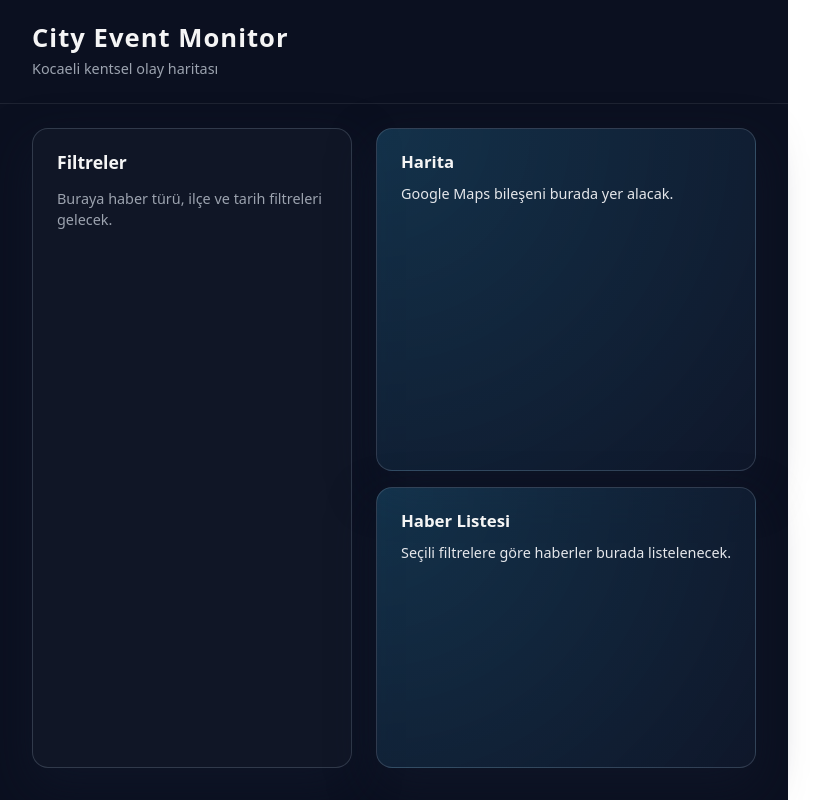
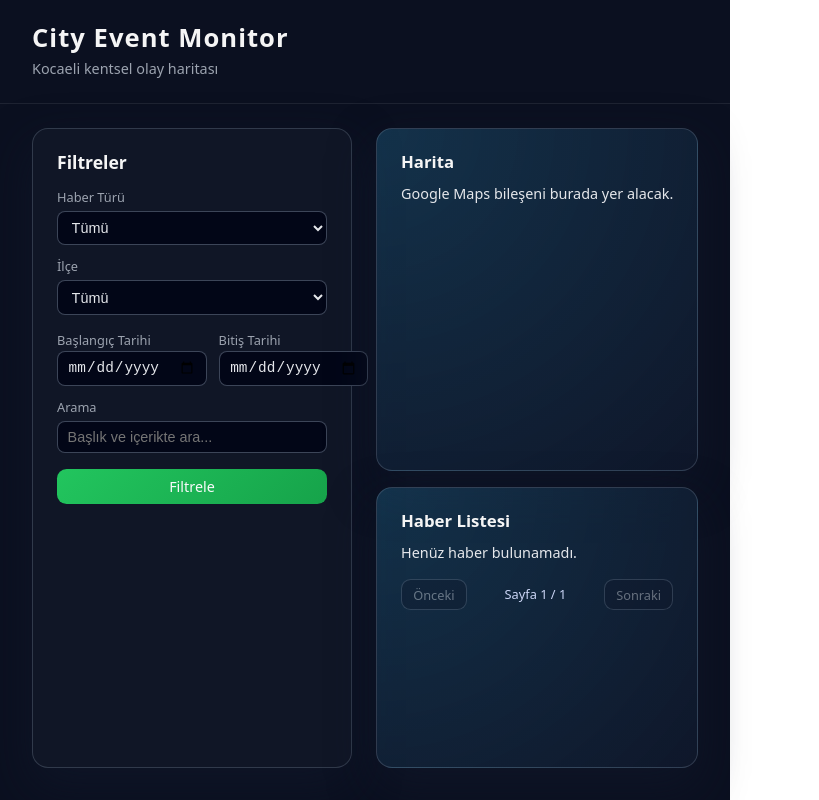
Before and after one commit to Prolab-Project/CityEventMonitor, a React app in the folder frontend/: page / in a window 1280 px wide. Shown: the whole page, without its empty margins (0-819 px from the left). Built offline with nearby package versions, Linux system fonts and the light colour scheme; the HTML template or start-up script is replaced by a standard one.

Commit message:
feat(frontend): add filter panel and news list with basic pagination

```diff
--- a/frontend/src/App.css
+++ b/frontend/src/App.css
@@ -47,10 +47,71 @@
   font-size: 1.1rem;
 }
 
-.filters-panel p {
-  margin: 0;
+.filter-panel-inner {
+  display: flex;
+  flex-direction: column;
+  gap: 0.75rem;
+}
+
+.filter-field {
+  display: flex;
+  flex-direction: column;
+  gap: 0.25rem;
+}
+
+.filter-field-row {
+  flex-direction: row;
+  gap: 0.75rem;
+}
+
+.filter-field-row > div {
+  flex: 1;
+}
+
+.filter-field label {
+  font-size: 0.8rem;
+  color: #9ca3af;
+}
+
+.filter-field select,
+.filter-field input[type='date'],
+.filter-field input[type='text'] {
+  background-color: #020617;
+  border-radius: 0.5rem;
+  border: 1px solid rgba(148, 163, 184, 0.4);
+  padding: 0.45rem 0.6rem;
+  color: #e5e7eb;
   font-size: 0.9rem;
-  color: #9ca3af;
+}
+
+.filter-field select:focus,
+.filter-field input:focus {
+  outline: none;
+  border-color: rgba(56, 189, 248, 0.8);
+  box-shadow: 0 0 0 1px rgba(56, 189, 248, 0.5);
+}
+
+.filter-submit {
+  margin-top: 0.25rem;
+  padding: 0.5rem 0.75rem;
+  border-radius: 0.6rem;
+  border: none;
+  background: linear-gradient(135deg, #22c55e, #16a34a);
+  color: #f9fafb;
+  font-size: 0.9rem;
+  font-weight: 500;
+  cursor: pointer;
+  transition: transform 0.08s ease-out, box-shadow 0.08s ease-out, filter 0.08s ease-out;
+}
+
+.filter-submit:hover {
+  filter: brightness(1.08);
+  box-shadow: 0 10px 20px rgba(34, 197, 94, 0.35);
+}
+
+.filter-submit:active {
+  transform: translateY(1px);
+  box-shadow: 0 4px 10px rgba(34, 197, 94, 0.4);
 }
 
 .content-panel {
@@ -83,6 +144,96 @@
   color: #e5e7eb;
 }
 
+.news-list-root {
+  display: flex;
+  flex: 1;
+  flex-direction: column;
+  gap: 0.75rem;
+}
+
+.news-list {
+  list-style: none;
+  margin: 0;
+  padding: 0;
+  flex: 1;
+  overflow-y: auto;
+}
+
+.news-list-item {
+  padding: 0.5rem 0.25rem;
+  border-bottom: 1px solid rgba(148, 163, 184, 0.25);
+}
+
+.news-list-item:last-of-type {
+  border-bottom: none;
+}
+
+.news-list-main {
+  display: flex;
+  flex-direction: column;
+  gap: 0.25rem;
+}
+
+.news-list-title {
+  color: #f97316;
+  font-size: 0.95rem;
+  font-weight: 500;
+  text-decoration: none;
+}
+
+.news-list-title:hover {
+  text-decoration: underline;
+}
+
+.news-list-meta {
+  display: flex;
+  flex-wrap: wrap;
+  gap: 0.4rem;
+  font-size: 0.8rem;
+  color: #cbd5f5;
+}
+
+.news-list-meta span {
+  background-color: rgba(15, 23, 42, 0.7);
+  border-radius: 999px;
+  padding: 0.15rem 0.5rem;
+  border: 1px solid rgba(148, 163, 184, 0.35);
+}
+
+.news-list-empty {
+  margin: 0.25rem 0 0.5rem;
+  font-size: 0.85rem;
+  color: #e5e7eb;
+}
+
+.news-list-pagination {
+  display: flex;
+  align-items: center;
+  justify-content: space-between;
+  gap: 0.5rem;
+  margin-top: 0.25rem;
+}
+
+.news-list-pagination button {
+  padding: 0.35rem 0.7rem;
+  border-radius: 0.6rem;
+  border: 1px solid rgba(148, 163, 184, 0.6);
+  background-color: rgba(15, 23, 42, 0.9);
+  color: #e5e7eb;
+  font-size: 0.8rem;
+  cursor: pointer;
+}
+
+.news-list-pagination button:disabled {
+  opacity: 0.4;
+  cursor: default;
+}
+
+.news-list-pagination span {
+  font-size: 0.8rem;
+  color: #cbd5f5;
+}
+
 @media (max-width: 960px) {
   .app-main {
     grid-template-columns: 1fr;
--- a/frontend/src/App.tsx
+++ b/frontend/src/App.tsx
@@ -1,6 +1,34 @@
-import './App.css'
+import './App.css';
+import { useState } from 'react';
+import type { Filters } from './types/filters';
+import type { News } from './types/news';
+import type { PagedResponse } from './types/paged-response';
+import type { FilterState } from './components/FilterPanel';
+import FilterPanel from './components/FilterPanel';
+import NewsList from './components/NewsList';
 
 function App() {
+  const [filters, setFilters] = useState<Filters | null>(null);
+  const [filterState, setFilterState] = useState<FilterState>({});
+
+  const [newsPage, setNewsPage] = useState<PagedResponse<News> | null>(null);
+  const [page, setPage] = useState(0);
+  const [size] = useState(20);
+
+  const handleFilterChange = (next: FilterState) => {
+    setFilterState(next);
+  };
+
+  const handleFilterSubmit = () => {
+    // Sonraki adımda buradan getNews() çağıracağız.
+    console.log('Filtre gönderildi:', filterState, 'page:', page, 'size:', size);
+  };
+
+  const handlePageChange = (nextPage: number) => {
+    setPage(nextPage);
+    // Sonraki adımda sayfa değişince de getNews() çağıracağız.
+  };
+
   return (
     <div className="app-root">
       <header className="app-header">
@@ -11,7 +39,7 @@ function App() {
       <main className="app-main">
         <section className="filters-panel">
           <h2>Filtreler</h2>
-          <p>Buraya haber türü, ilçe ve tarih filtreleri gelecek.</p>
+          <FilterPanel filters={filters} value={filterState} onChange={handleFilterChange} onSubmit={handleFilterSubmit} />
         </section>
 
         <section className="content-panel">
@@ -21,12 +49,18 @@ function App() {
           </div>
           <div className="list-container">
             <h2>Haber Listesi</h2>
-            <p>Seçili filtrelere göre haberler burada listelenecek.</p>
+            <NewsList
+              items={newsPage?.items ?? []}
+              totalElements={newsPage?.totalElements ?? 0}
+              page={page}
+              size={size}
+              onPageChange={handlePageChange}
+            />
           </div>
         </section>
       </main>
     </div>
-  )
+  );
 }
 
-export default App
+export default App;
--- /dev/null
+++ b/frontend/src/components/FilterPanel.tsx
@@ -0,0 +1,117 @@
+import type { Filters } from '../types/filters';
+import type { NewsType } from '../types/news';
+import { useMemo, useState } from 'react';
+
+export interface FilterState {
+  type?: NewsType | '';
+  district?: string;
+  startDate?: string;
+  endDate?: string;
+  search?: string;
+}
+
+interface FilterPanelProps {
+  filters: Filters | null;
+  value: FilterState;
+  onChange: (next: FilterState) => void;
+  onSubmit: () => void;
+}
+
+const typeLabels: Record<NewsType, string> = {
+  TRAFIK_KAZASI: 'Trafik Kazası',
+  YANGIN: 'Yangın',
+  ELEKTRIK_KESINTISI: 'Elektrik Kesintisi',
+  HIRSIZLIK: 'Hırsızlık',
+  KULTUREL_ETKINLIK: 'Kültürel Etkinlik',
+};
+
+export function FilterPanel({ filters, value, onChange, onSubmit }: FilterPanelProps) {
+  const [localState, setLocalState] = useState<FilterState>(value);
+
+  const handleFieldChange = <K extends keyof FilterState>(key: K, val: FilterState[K]) => {
+    const next = { ...localState, [key]: val };
+    setLocalState(next);
+    onChange(next);
+  };
+
+  const districts = useMemo(
+    () => (filters?.districts ?? []).filter((d) => d && d.trim().length > 0),
+    [filters],
+  );
+
+  const types = filters?.types ?? [];
+
+  return (
+    <div className="filter-panel-inner">
+      <div className="filter-field">
+        <label htmlFor="type">Haber Türü</label>
+        <select
+          id="type"
+          value={localState.type ?? ''}
+          onChange={(e) => handleFieldChange('type', e.target.value as NewsType | '')}
+        >
+          <option value="">Tümü</option>
+          {types.map((t) => (
+            <option key={t} value={t}>
+              {typeLabels[t] ?? t}
+            </option>
+          ))}
+        </select>
+      </div>
+
+      <div className="filter-field">
+        <label htmlFor="district">İlçe</label>
+        <select
+          id="district"
+          value={localState.district ?? ''}
+          onChange={(e) => handleFieldChange('district', e.target.value || undefined)}
+        >
+          <option value="">Tümü</option>
+          {districts.map((d) => (
+            <option key={d} value={d}>
+              {d}
+            </option>
+          ))}
+        </select>
+      </div>
+
+      <div className="filter-field filter-field-row">
+        <div>
+          <label htmlFor="startDate">Başlangıç Tarihi</label>
+          <input
+            id="startDate"
+            type="date"
+            value={localState.startDate ?? ''}
+            onChange={(e) => handleFieldChange('startDate', e.target.value || undefined)}
+          />
+        </div>
+        <div>
+          <label htmlFor="endDate">Bitiş Tarihi</label>
+          <input
+            id="endDate"
+            type="date"
+            value={localState.endDate ?? ''}
+            onChange={(e) => handleFieldChange('endDate', e.target.value || undefined)}
+          />
+        </div>
+      </div>
+
+      <div className="filter-field">
+        <label htmlFor="search">Arama</label>
+        <input
+          id="search"
+          type="text"
+          placeholder="Başlık ve içerikte ara..."
+          value={localState.search ?? ''}
+          onChange={(e) => handleFieldChange('search', e.target.value || undefined)}
+        />
+      </div>
+
+      <button className="filter-submit" type="button" onClick={onSubmit}>
+        Filtrele
+      </button>
+    </div>
+  );
+}
+
+export default FilterPanel;
--- /dev/null
+++ b/frontend/src/components/NewsList.tsx
@@ -0,0 +1,82 @@
+import type { News } from '../types/news';
+
+interface NewsListProps {
+  items: News[];
+  totalElements: number;
+  page: number;
+  size: number;
+  onPageChange: (nextPage: number) => void;
+}
+
+const formatDateTime = (iso: string | undefined) => {
+  if (!iso) return '-';
+  const d = new Date(iso);
+  if (Number.isNaN(d.getTime())) return iso;
+  return d.toLocaleString('tr-TR', {
+    day: '2-digit',
+    month: '2-digit',
+    year: 'numeric',
+    hour: '2-digit',
+    minute: '2-digit',
+  });
+};
+
+export function NewsList({ items, totalElements, page, size, onPageChange }: NewsListProps) {
+  const totalPages = Math.max(1, Math.ceil(totalElements / (size || 1)));
+
+  const canPrev = page > 0;
+  const canNext = page + 1 < totalPages;
+
+  const handlePrev = () => {
+    if (canPrev) onPageChange(page - 1);
+  };
+
+  const handleNext = () => {
+    if (canNext) onPageChange(page + 1);
+  };
+
+  return (
+    <div className="news-list-root">
+      {items.length === 0 ? (
+        <p className="news-list-empty">Henüz haber bulunamadı.</p>
+      ) : (
+        <ul className="news-list">
+          {items.map((n) => (
+            <li key={n.id} className="news-list-item">
+              <div className="news-list-main">
+                <a
+                  href={n.urls[0] ?? '#'}
+                  target="_blank"
+                  rel="noreferrer"
+                  className="news-list-title"
+                >
+                  {n.title}
+                </a>
+                <div className="news-list-meta">
+                  <span>{n.district ?? 'İlçe bilgisi yok'}</span>
+                  <span>{n.type ?? 'Tür bilinmiyor'}</span>
+                  <span>{formatDateTime(n.publishDate)}</span>
+                  <span>Kaynak sayısı: {n.sources?.length ?? 0}</span>
+                </div>
+              </div>
+            </li>
+          ))}
+        </ul>
+      )}
+
+      <div className="news-list-pagination">
+        <button type="button" onClick={handlePrev} disabled={!canPrev}>
+          Önceki
+        </button>
+        <span>
+          Sayfa {page + 1} / {totalPages}
+        </span>
+        <button type="button" onClick={handleNext} disabled={!canNext}>
+          Sonraki
+        </button>
+      </div>
+    </div>
+  );
+}
+
+export default NewsList;
```
